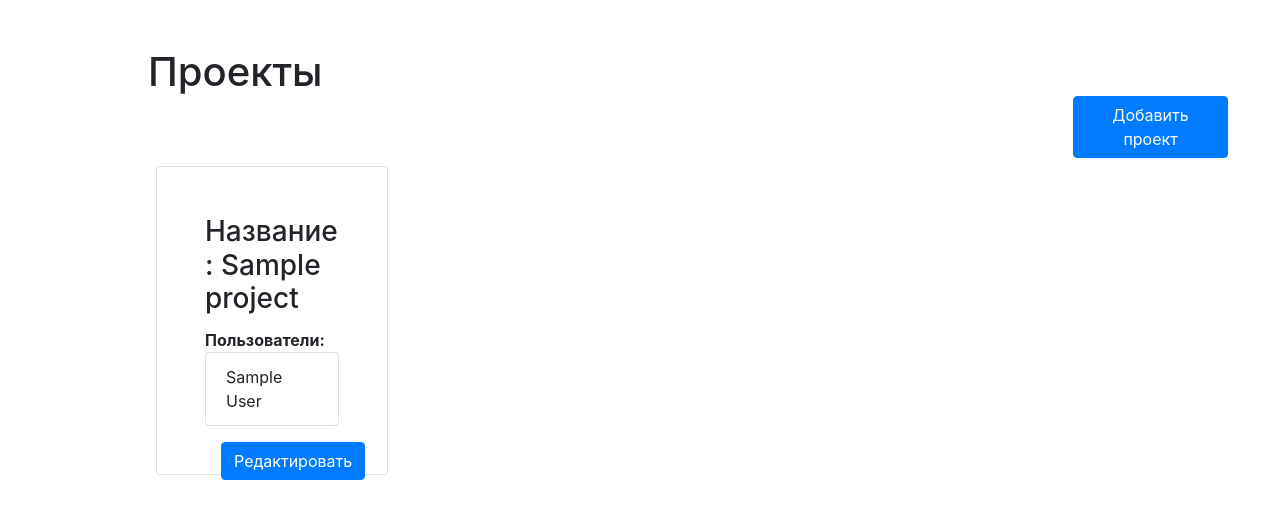
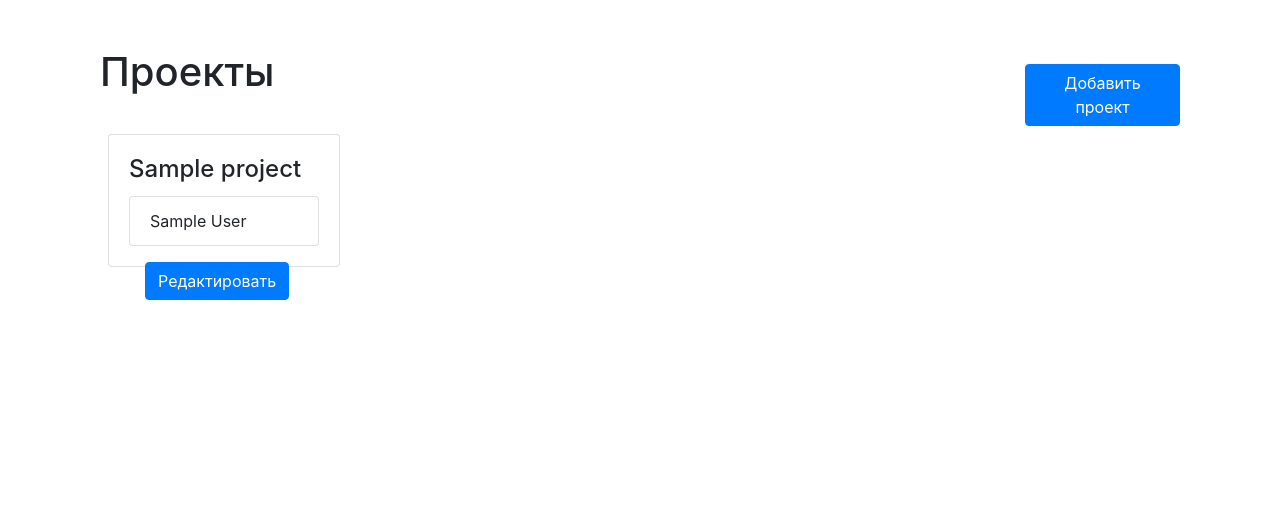
Before and after one commit to roctbb/startup-fest-bot, a Flask app: page /projects/ in a window 1280 px wide. Shown: the part 56-575 px from the top of the page. Run offline with Flask 3, Linux system fonts and the light colour scheme; tables that the repository leaves empty hold one stand-in row (values such as "Sample post").

Commit message:
Updated styling and layout for project list
Changes include adjusting margins and font sizes, repositioning the 'Add Project' button, and simplifying the project listing card layout. Altered CSS classes and HTML structure for improved visual hierarchy and readability.

```diff
--- a/templates/projects/list.html
+++ b/templates/projects/list.html
@@ -3,12 +3,12 @@
 {% block title %}Проекты{% endblock %}
 
 {% block content %}
-<div class="container m-5">
+<div class="container mt-5">
     <div class="row">
         <div class="col-10">
             <h1>Проекты</h1>
         </div>
-        <div class="col-2 mt-5">
+        <div class="col-2 d-flex align-items-start mt-3">
             <a href="/projects/add" class="btn btn-primary">Добавить проект</a>
         </div>
     </div>
@@ -16,9 +16,9 @@
         <div class="col-md-3">
             {% for project in projects %}
             <div class="card m-2">
-                <div class="card-body p-5">
-                    <h3 class="card-title">Название: {{ project.name }}</h3>
-                    <strong class="card-text">Пользователи:</strong>
+                <div class="card-body">
+                    <h4 class="card-title">{{ project.name }}</h4>
+
                     <ul class="list-group">
                         {% for user in project.users %}
                         <li class="list-group-item">{{ user.name }}</li>
```
